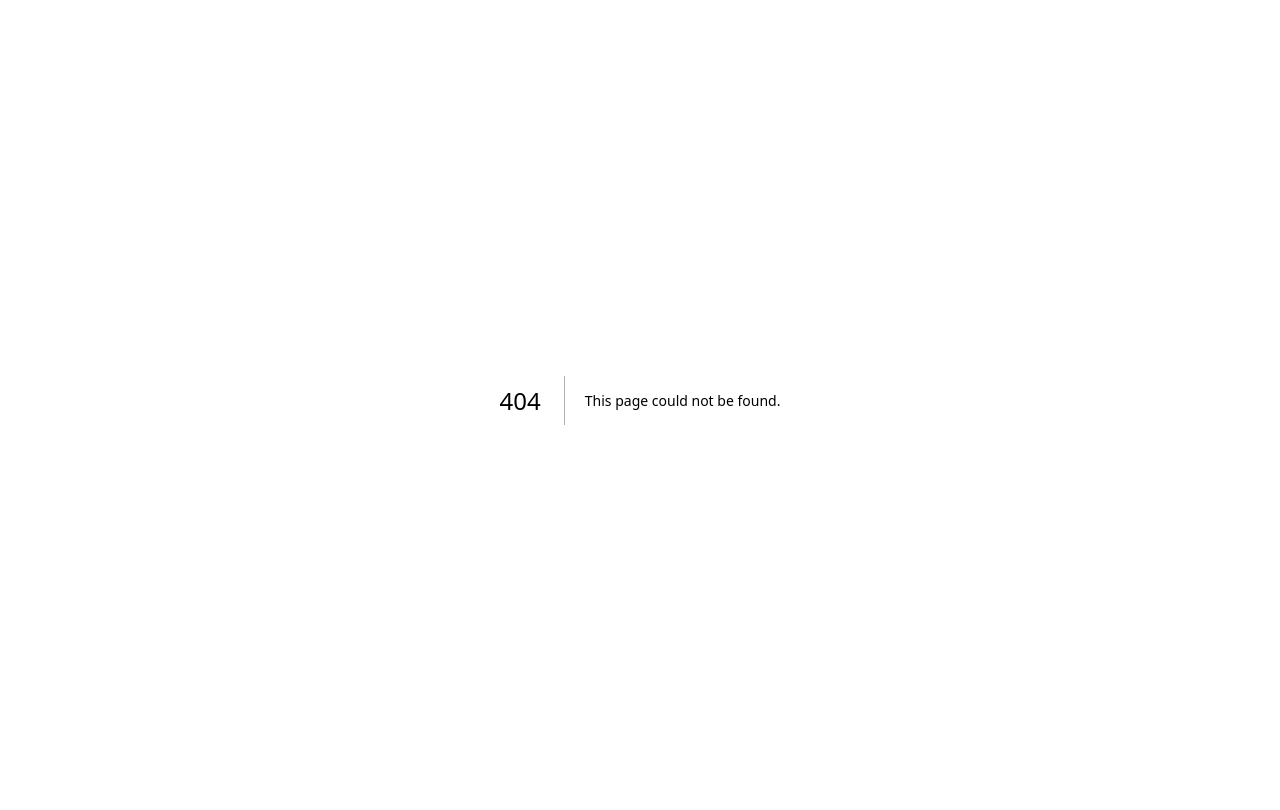
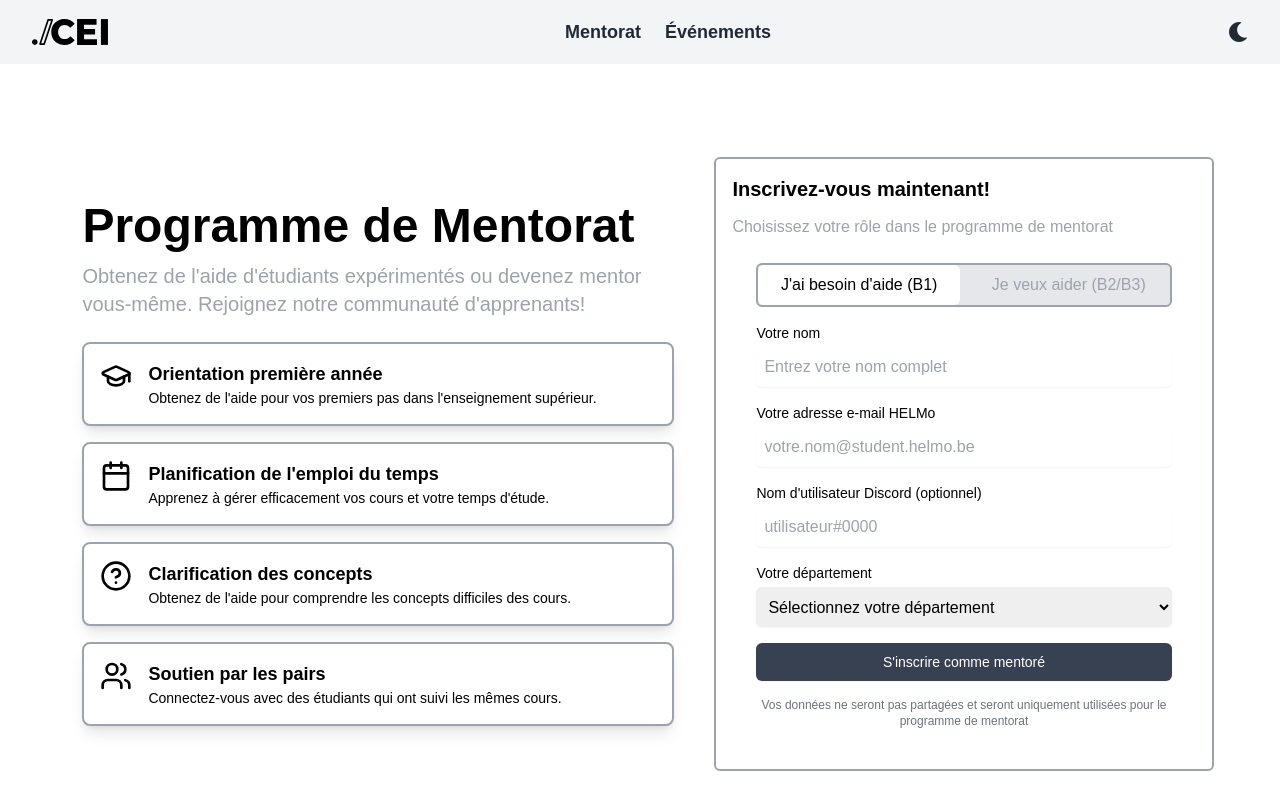
Before and after one commit to NapoTwiixe306/cei-site, a Next.js app: page /pages/Mentorat in a window 1280 px wide. Before the commit this address had no page. Shown: the top 810 px of the page. Built offline with nearby package versions, Linux system fonts and the light colour scheme.

Commit message:
add: ajout de Mentorat, a fixer

```diff
--- a/app/page.tsx
+++ b/app/page.tsx
@@ -1,4 +1,4 @@
-'use client'
+"use client";
 import { useEffect } from "react";
 import Navbar from "@/src/components/Navbar";
 import Link from "next/link";
@@ -12,37 +12,44 @@ export default function Home() {
     gsap.fromTo(
       ".hero-title",
       { opacity: 0, y: -50 },
-      { opacity: 1, y: 0, duration: 1, ease: "power3.out" }
+      { opacity: 1, y: 0, duration: 1, ease: "power3.out" },
     );
 
     gsap.fromTo(
       ".hero-description",
       { opacity: 0, x: -100 },
-      { opacity: 1, x: 0, duration: 1, delay: 0.2, ease: "power3.out" }
+      { opacity: 1, x: 0, duration: 1, delay: 0.2, ease: "power3.out" },
     );
 
     gsap.fromTo(
       ".hero-button",
       { opacity: 0, y: 50 },
-      { opacity: 1, y: 0, duration: 1, delay: 0.4, ease: "power3.out", stagger: 0.3 }
+      {
+        opacity: 1,
+        y: 0,
+        duration: 1,
+        delay: 0.4,
+        ease: "power3.out",
+        stagger: 0.3,
+      },
     );
 
     gsap.fromTo(
       ".section-title",
       { opacity: 0, y: 50 },
-      { opacity: 1, y: 0, duration: 1, delay: 0.6, ease: "power3.out" }
+      { opacity: 1, y: 0, duration: 1, delay: 0.6, ease: "power3.out" },
     );
 
     gsap.fromTo(
       ".section-text",
       { opacity: 0, x: -100 },
-      { opacity: 1, x: 0, duration: 1, delay: 0.8, ease: "power3.out" }
+      { opacity: 1, x: 0, duration: 1, delay: 0.8, ease: "power3.out" },
     );
 
     gsap.fromTo(
       ".logo",
       { opacity: 0, scale: 0.5 },
-      { opacity: 1, scale: 1, duration: 1, delay: 1, ease: "power3.out" }
+      { opacity: 1, scale: 1, duration: 1, delay: 1, ease: "power3.out" },
     );
   }, []);
 
@@ -51,7 +58,7 @@ export default function Home() {
       <Navbar />
       <div className="bg-white dark:bg-gray-800 min-h-screen flex flex-col justify-center items-center">
         {/* Section principale */}
-        <div className="flex flex-col items-center text-center px-4 py-10">
+        <div className="flex flex-col items-center text-center px-4 py-10  mt-12">
           <h1 className="hero-title text-black dark:text-white text-3xl sm:text-5xl font-bold">
             Cercle des Étudiants en Informatique
           </h1>
@@ -62,12 +69,12 @@ export default function Home() {
           </p>
           <div className="flex flex-col justify-center items-center sm:flex-row gap-4 mt-6">
             <Link href="/pages/event">
-              <button className="hero-button px-6 py-3 rounded-lg bg-blue-500">
+              <button className="hero-button px-6 py-3 rounded-lg bg-blue-500 hover:bg-blue-700 transition">
                 Événements
               </button>
             </Link>
             <Link href="/pages/tutoring">
-              <button className="hero-button px-6 py-3 rounded-lg bg-gray-500">
+              <button className="hero-button px-6 py-3 rounded-lg bg-blue-500 hover:bg-blue-700 transition">
                 Tutorat
               </button>
             </Link>
@@ -80,26 +87,37 @@ export default function Home() {
             <h2 className="section-title text-black dark:text-white text-2xl sm:text-4xl font-bold">
               Qui sommes-nous
             </h2>
-            <p className="section-text indent-4 text-black dark:text-white mt-4 text-base sm:text-lg">
-              Le Cercle Étudiant en Informatique <span className="font-bold">(CEI)</span> est une association
-              étudiante dédiée aux étudiants en informatique. <br/>
+            <p className="section-text text-black text-justify dark:text-white mt-4 text-base sm:text-lg">
+              Le Cercle Étudiant en Informatique{" "}
+              <span className="font-bold">(CEI)</span> est une association
+              étudiante dédiée aux étudiants en informatique. <br />
             </p>
-            <p className="section-text indent-4 text-black dark:text-white mt-4 text-base sm:text-lg">
-              Notre mission est de créer une communauté dynamique et enrichissante pour tous les passionnés
-              d&#39;informatique.
+            <p className="section-text text-justify text-black dark:text-white mt-4 text-base sm:text-lg">
+              Notre mission est de créer une communauté dynamique et
+              enrichissante pour tous les passionnés d&#39;informatique.
             </p>
-            <p className="section-text indent-4 text-black dark:text-white mt-4 text-base sm:text-lg">
-              Nous organisons régulièrement des événements, des sessions de tutorat
-              et des activités pour favoriser l&#39;apprentissage et les échanges
-              entre étudiants.
+            <p className="section-text text-justify text-black dark:text-white mt-4 text-base sm:text-lg">
+              Nous organisons régulièrement des événements, des sessions de
+              tutorat et des activités pour favoriser l&#39;apprentissage et les
+              échanges entre étudiants.
             </p>
           </div>
           <div className="flex justify-center lg:w-1/2">
             <div className="block dark:hidden logo">
-              <Image src={LogoBlack} alt="Logo CEI Light" width={400} height={200} />
+              <Image
+                src={LogoBlack}
+                alt="Logo CEI Light"
+                width={400}
+                height={200}
+              />
             </div>
             <div className="hidden dark:block logo">
-              <Image src={LogoWhite} alt="Logo CEI Dark" width={400} height={200} />
+              <Image
+                src={LogoWhite}
+                alt="Logo CEI Dark"
+                width={400}
+                height={200}
+              />
             </div>
           </div>
         </div>
@@ -107,8 +125,12 @@ export default function Home() {
         {/* Section Newsletter */}
         <div className="text-black dark:text-white w-full py-12">
           <div className="flex flex-col items-center px-4">
-            <h3 className="text-3xl font-bold mb-4">Abonnez-vous à notre newsletter</h3>
-            <p className="text-lg mb-6">Restez à jour avec nos événements et nos activités.</p>
+            <h3 className="text-3xl font-bold mb-4">
+              Abonnez-vous à notre newsletter
+            </h3>
+            <p className="text-lg mb-6">
+              Restez à jour avec nos événements et nos activités.
+            </p>
             <form className="flex items-center w-full max-w-sm ">
               <input
                 type="email"
@@ -129,7 +151,10 @@ export default function Home() {
         {/* Footer */}
         <footer className="text-black dark:text-white w-full flex items-center justify-between p-6">
           <div className="text-center mt-4 text-sm">
-            <p>&copy; 2024 Cercle des Étudiants en Informatique. Tous droits réservés.</p>
+            <p>
+              &copy; 2024 Cercle des Étudiants en Informatique. Tous droits
+              réservés.
+            </p>
           </div>
           <div className="flex justify-center items-center space-x-8">
             <Link href="https://www.facebook.com/CEI.HELMo" target="_blank">
--- /dev/null
+++ b/app/pages/Mentorat/page.tsx
@@ -0,0 +1,187 @@
+"use client";
+import { useState } from "react";
+import Navbar from "@/src/components/Navbar";
+import { GraduationCap, HelpCircle, Calendar, Users } from "lucide-react";
+
+const textData = [
+  {
+    icon: <GraduationCap className="w-8 h-8 text-black dark:text-white" />,
+    title: "Orientation première année",
+    description:
+      "Obtenez de l'aide pour vos premiers pas dans l'enseignement supérieur.",
+  },
+  {
+    icon: <Calendar className="w-8 h-8 text-black dark:text-white" />,
+    title: "Planification de l'emploi du temps",
+    description:
+      "Apprenez à gérer efficacement vos cours et votre temps d'étude.",
+  },
+  {
+    icon: <HelpCircle className="w-8 h-8 text-black dark:text-white" />,
+    title: "Clarification des concepts",
+    description:
+      "Obtenez de l'aide pour comprendre les concepts difficiles des cours.",
+  },
+  {
+    icon: <Users className="w-8 h-8 text-black dark:text-white" />,
+    title: "Soutien par les pairs",
+    description:
+      "Connectez-vous avec des étudiants qui ont suivi les mêmes cours.",
+  },
+];
+
+export default function Mentorat() {
+  const [departement, setDepartement] = useState("");
+  const [activeTab, setActiveTab] = useState<"mentore" | "mentor">("mentore");
+
+  return (
+    <>
+      <Navbar />
+      <div className="bg-white dark:bg-gray-800 min-h-screen flex flex-col md:flex-row justify-center items-center p-4 gap-6">
+        {/* Section gauche */}
+        <div className="left w-full md:w-1/2 p-4">
+          <div>
+            <h1 className="font-bold text-3xl md:text-5xl text-black dark:text-white text-center md:text-left">
+              Programme de Mentorat
+            </h1>
+            <p className="text-lg md:text-xl mt-3 text-gray-400 text-center md:text-left">
+              Obtenez de l&#39;aide d&#39;étudiants expérimentés ou devenez
+              mentor vous-même. Rejoignez notre communauté d&#39;apprenants!
+            </p>
+          </div>
+          <ul className="mt-6 space-y-4">
+            {textData.map((item, index) => (
+              <li
+                key={index}
+                className="flex items-start space-x-4 bg-white dark:bg-gray-500 border-2 border-gray-400 p-4 shadow-lg rounded-lg dark:shadow-white dark:shadow-md"
+              >
+                <div>{item.icon}</div>
+                <div>
+                  <h3 className="text-lg font-semibold text-black dark:text-white">
+                    {item.title}
+                  </h3>
+                  <p className="text-sm text-black dark:text-white">
+                    {item.description}
+                  </p>
+                </div>
+              </li>
+            ))}
+          </ul>
+        </div>
+
+        {/* Section droite */}
+        <div className="right w-full md:w-2/5 bg-white dark:bg-gray-700 border-2 border-gray-400 p-4 rounded-md">
+          <div>
+            <h1 className="font-bold text-xl text-black dark:text-white text-center md:text-left">
+              Inscrivez-vous maintenant!
+            </h1>
+            <p className="text-md mt-3 text-gray-400 text-center md:text-left">
+              Choisissez votre rôle dans le programme de mentorat
+            </p>
+          </div>
+          <div className="p-6">
+            <div className="flex flex-col sm:flex-row mb-4 space-y-2 sm:space-y-0 sm:space-x-2 bg-gray-200 border-2 border-gray-400 rounded-md">
+              <button
+                className={`flex-1 py-2 px-4 text-center rounded-md ${
+                  activeTab === "mentore"
+                    ? "bg-white text-black dark:text-black"
+                    : "bg-muted text-gray-400"
+                }`}
+                onClick={() => setActiveTab("mentore")}
+              >
+                J&#39;ai besoin d&#39;aide (B1)
+              </button>
+              <button
+                className={`flex-1 py-2 px-4 text-center rounded-md ${
+                  activeTab === "mentor"
+                    ? "bg-white text-black dark:text-black"
+                    : "bg-muted text-gray-400"
+                }`}
+                onClick={() => setActiveTab("mentor")}
+              >
+                Je veux aider (B2/B3)
+              </button>
+            </div>
+            <form className="space-y-4">
+              <div>
+                <label
+                  htmlFor="name"
+                  className="block text-sm font-medium text-black dark:text-white"
+                >
+                  Votre nom
+                </label>
+                <input
+                  type="text"
+                  id="name"
+                  className="mt-1 h-10 p-2 text-black block w-full rounded-md border-gray-300 shadow-sm focus:border-primary focus:ring focus:ring-primary focus:ring-opacity-50"
+                  placeholder="Entrez votre nom complet"
+                />
+              </div>
+              <div>
+                <label
+                  htmlFor="email"
+                  className="block text-sm font-medium text-black dark:text-white"
+                >
+                  Votre adresse e-mail HELMo
+                </label>
+                <input
+                  type="email"
+                  id="email"
+                  className="mt-1 h-10 p-2 text-black block w-full rounded-md border-gray-300 shadow-sm focus:border-primary focus:ring focus:ring-primary focus:ring-opacity-50"
+                  placeholder="votre.nom@student.helmo.be"
+                />
+              </div>
+              <div>
+                <label
+                  htmlFor="discord"
+                  className="block text-sm font-medium text-black dark:text-white"
+                >
+                  Nom d&#39;utilisateur Discord (optionnel)
+                </label>
+                <input
+                  type="text"
+                  id="discord"
+                  className="mt-1 h-10 p-2 text-black block w-full rounded-md border-gray-300 shadow-sm focus:border-primary focus:ring focus:ring-primary focus:ring-opacity-50"
+                  placeholder="utilisateur#0000"
+                />
+              </div>
+              <div>
+                <label
+                  htmlFor="departement"
+                  className="block text-sm font-medium text-black dark:text-white"
+                >
+                  Votre département
+                </label>
+                <select
+                  id="departement"
+                  value={departement}
+                  onChange={(e) => setDepartement(e.target.value)}
+                  className="mt-1 h-10 p-2 block w-full text-black rounded-md border-gray-300 shadow-sm focus:border-primary focus:ring focus:ring-primary focus:ring-opacity-50"
+                >
+                  <option value="">Sélectionnez votre département</option>
+                  <option value="apps">
+                    Développement d&#39;applications / programmation
+                  </option>
+                  <option value="networks">Réseaux et sécurité</option>
+                  <option value="systems">Systèmes d&#39;exploitation</option>
+                </select>
+              </div>
+              <button
+                type="submit"
+                className="w-full py-2 px-4 border border-transparent rounded-md shadow-sm text-sm font-medium text-white bg-gray-700 dark:hover:bg-gray-500 hover:bg-gray-800 focus:outline-none focus:ring-2 focus:ring-offset-2 focus:ring-primary"
+              >
+                {activeTab === "mentore"
+                  ? "S'inscrire comme mentoré"
+                  : "S'inscrire comme mentor"}
+              </button>
+            </form>
+            <p className="mt-4 text-xs text-gray-500 text-center">
+              Vos données ne seront pas partagées et seront uniquement utilisées
+              pour le programme de mentorat
+            </p>
+          </div>
+        </div>
+      </div>
+    </>
+  );
+}
--- a/src/components/Navbar.tsx
+++ b/src/components/Navbar.tsx
@@ -39,10 +39,8 @@ export default function Navbar() {
     setIsMenuOpen(!isMenuOpen);
   };
 
-  return  (
-    <nav
-      className={`bg-gray-100 dark:bg-gray-900 ${isDarkMode ? "shadow-lg shadow-black" : "shadow-lg shadow-white"}`}
-    >
+  return (
+    <nav className="bg-gray-100 dark:bg-gray-900">
       <div className="px-8">
         <div className="flex justify-between items-center h-16">
           {/* Logo */}
@@ -60,14 +58,14 @@ export default function Navbar() {
           </div>
           <div className="hidden md:flex space-x-6">
             <Link
-              href="/tutorat"
-              className="text-gray-800 text-lg dark:text-gray-200 hover:text-blue-500 dark:hover:text-blue-400 font-bold"
+              href="/pages/Mentorat"
+              className="text-gray-800 text-lg dark:text-gray-200 transition hover:text-blue-500 dark:hover:text-blue-400 font-bold"
             >
-              Tutorat
+              Mentorat
             </Link>
             <Link
               href="/evenements"
-              className="text-gray-800 text-lg dark:text-gray-200 hover:text-blue-500 dark:hover:text-blue-400 font-bold"
+              className="text-gray-800 text-lg dark:text-gray-200 transition hover:text-blue-500 dark:hover:text-blue-400 font-bold"
             >
               Événements
             </Link>
@@ -91,14 +89,14 @@ export default function Navbar() {
       {isMenuOpen && (
         <div className="md:hidden flex flex-col items-center space-y-2 pt-2 pb-3 bg-white dark:bg-gray-900">
           <Link
-            href="/tutorat"
-            className="text-gray-800 text-lg dark:text-gray-200 hover:text-blue-500 dark:hover:text-blue-400 font-bold"
+            href="/pages/Mentorat"
+            className="text-gray-800 text-lg dark:text-gray-200 transition hover:text-blue-500 dark:hover:text-blue-400 font-bold"
           >
-            Tutorat
+            Mentorat
           </Link>
           <Link
             href="/evenements"
-            className="text-gray-800 text-lg dark:text-gray-200 hover:text-blue-500 dark:hover:text-blue-400 font-bold"
+            className="text-gray-800 text-lg dark:text-gray-200 transition hover:text-blue-500 dark:hover:text-blue-400 font-bold"
           >
             Événements
           </Link>
```
